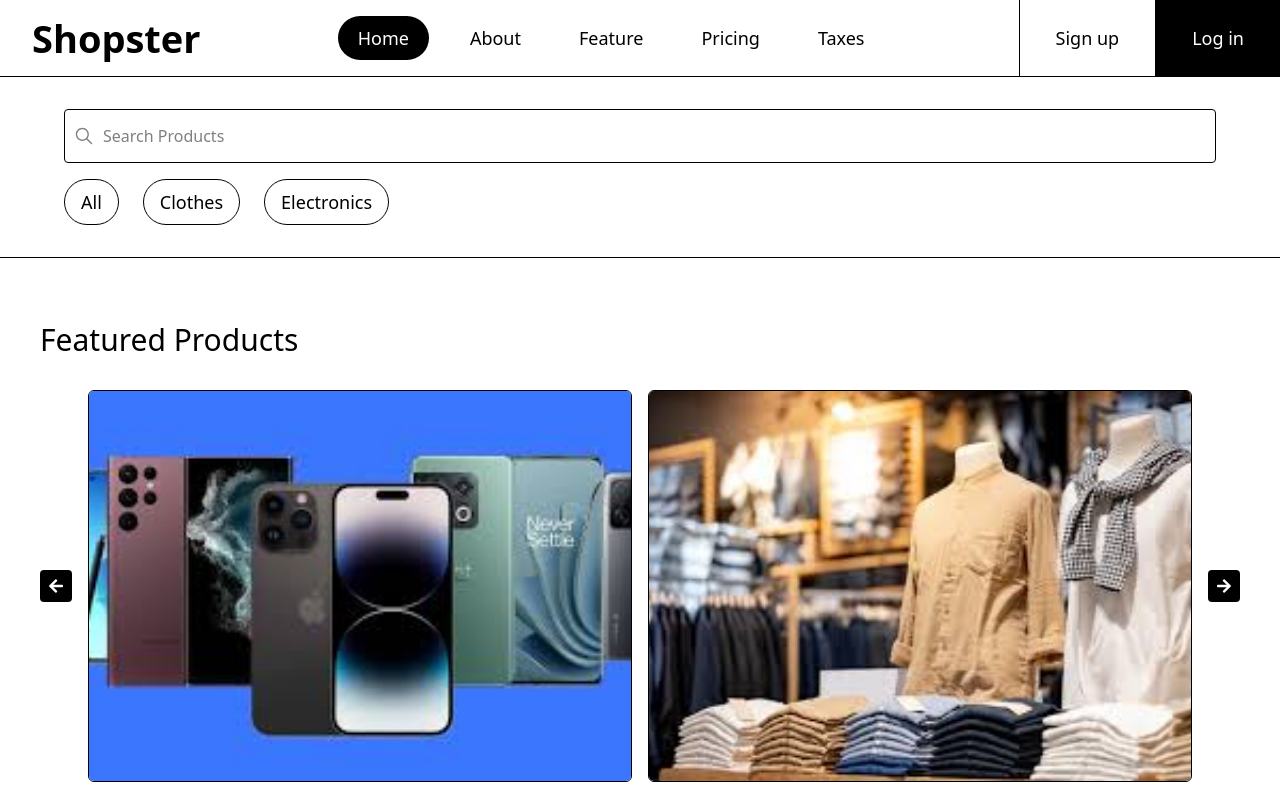
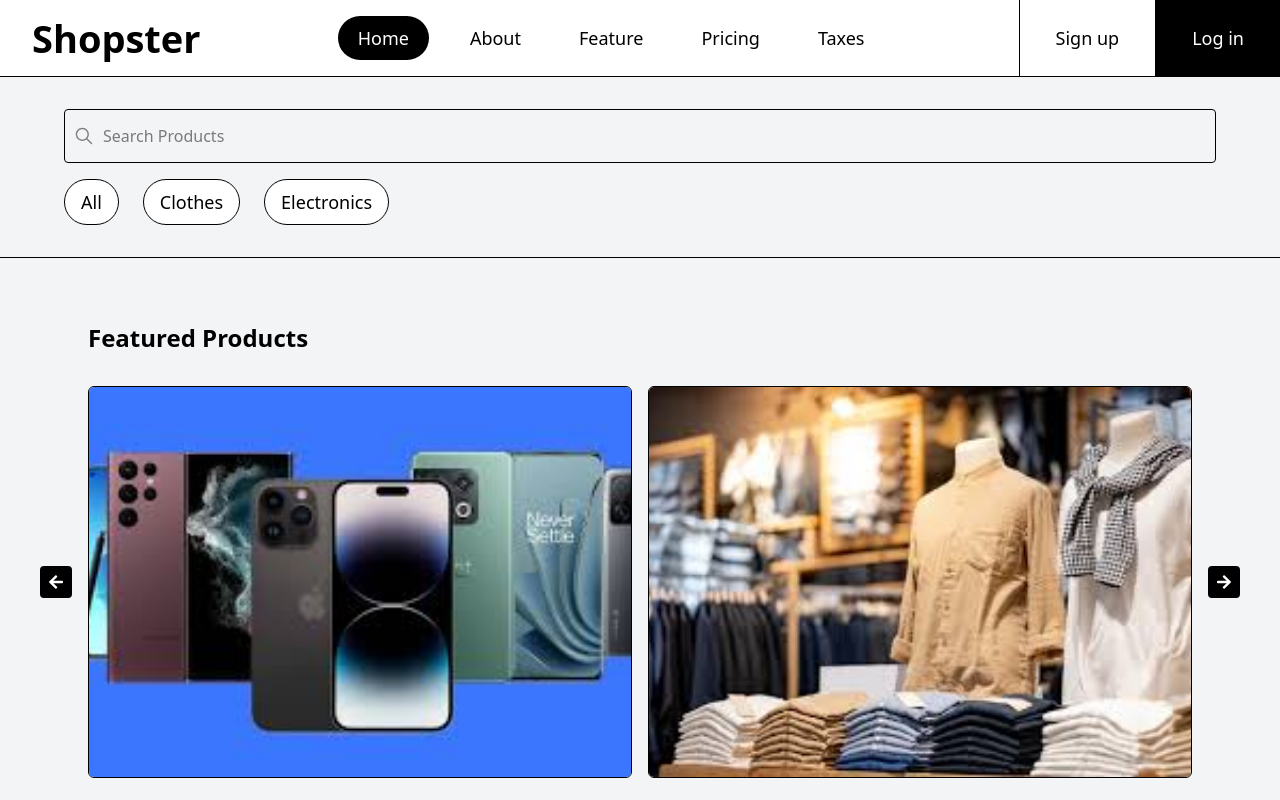
Before and after one commit to Rohitprj/E-Commerce-Frontend, a Next.js app: page / in a window 1280 px wide. Shown: the top 800 px of the page. Built offline with nearby package versions, Linux system fonts and the light colour scheme.

Commit message:
fix: update heading styles and background color for improved UI consistency

```diff
--- a/src/app/login/page.tsx
+++ b/src/app/login/page.tsx
@@ -10,7 +10,7 @@ export default function LoginPage() {
   return (
     <div className="flex items-center justify-center w-full h-screen">
       <div className="flex flex-col gap-4 p-8 rounded-md w-full max-w-md bg-gray-100">
-        <h1>Log In</h1>
+        <h2 className="text-2xl font-bold text-center mb-2">Log In</h2>
         <label className="font-medium">Email</label>
         <div className="flex border border-black rounded-sm bg-white px-2 py-2">
           <input
--- a/src/components/Header2/index.tsx
+++ b/src/components/Header2/index.tsx
@@ -7,7 +7,7 @@ export default function Header2() {
   const [searchText, setSearchText] = useState("");
 
   return (
-    <div className="border-b py-8">
+    <div className="border-b py-8 bg-gray-100">
       <div className="flex justify-center">
         {/* Input box */}
         <div className="flex border border-b-black w-6xl py-3 px-2 rounded-sm">
--- a/src/components/Hero/index.tsx
+++ b/src/components/Hero/index.tsx
@@ -2,8 +2,8 @@ import React from "react";
 import Slider from "./Slider";
 export default function index() {
   return (
-    <div className="py-16 px-10">
-      <h1 className="text-3xl mb-6">Featured Products</h1>
+    <div className="py-16 px-10 bg-gray-100">
+      <h1 className="text-2xl mb-6 font-bold ml-12">Featured Products</h1>
       <Slider />
     </div>
   );
```
